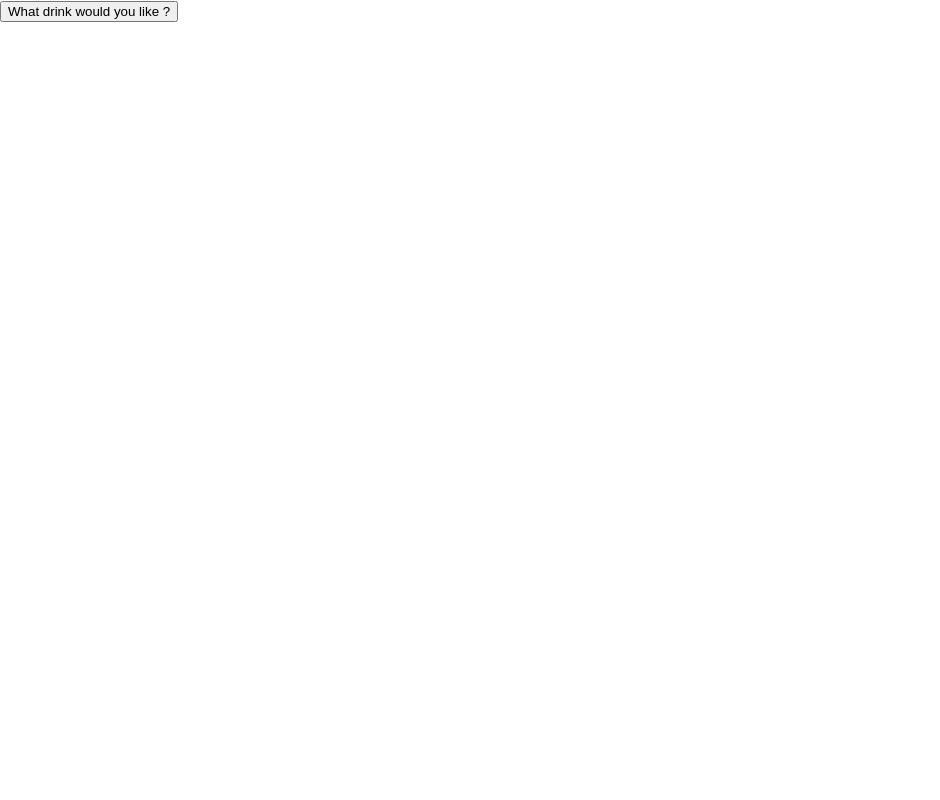
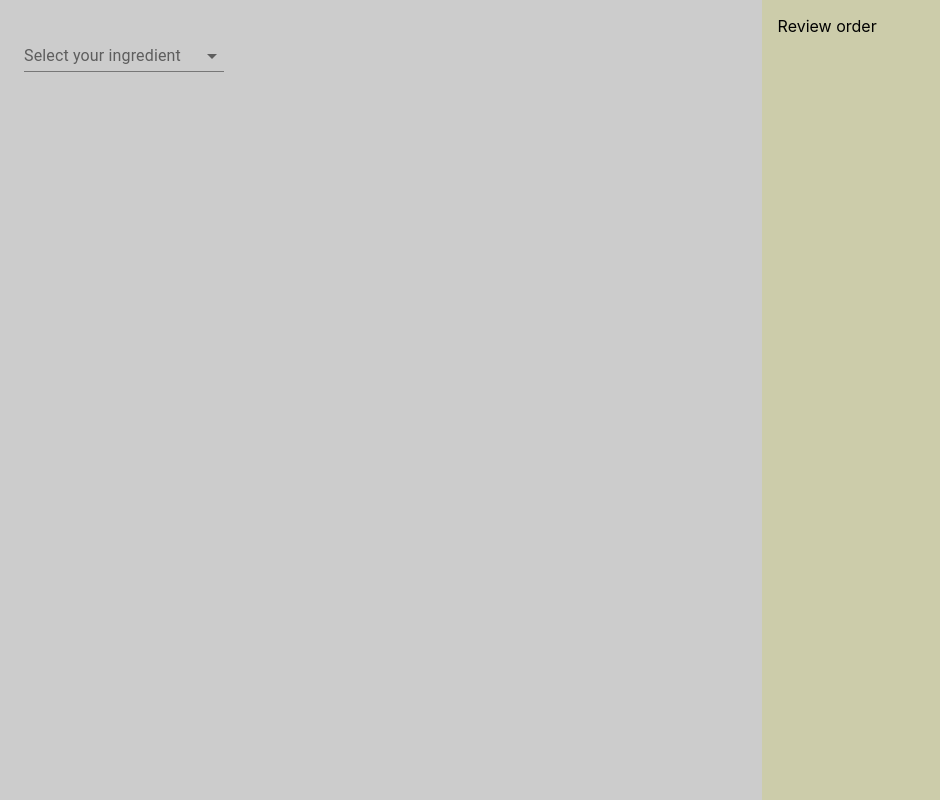
Before and after one commit to WebTerminator/exelero-fe-challenge, a React (Create React App) app: page / in a window 1280 px wide. Shown: the whole page, without its empty margins (0-940 px from the left). Built offline with nearby package versions, Linux system fonts and the light colour scheme.

Commit message:
setup for order and review screen

```diff
--- a/src/App.js
+++ b/src/App.js
@@ -1,23 +1,18 @@
 import React from "react";
-import { useSelector, useDispatch } from "react-redux";
-import { getView, setView } from "./ducks/view";
+import { useSelector } from "react-redux";
+
+import { getView } from "./ducks/view";
+import Order from "./components/Order";
+import Welcome from "./components/Welcome";
 
 const App = () => {
-  const dispatch = useDispatch();
   const { view } = useSelector(getView);
 
-  const handleOnClick = () => dispatch(setView("order"));
-
-  console.log("view: ", view);
   return (
     <div>
-      {/* SCREEN 1 - button to order drink */}
-      {view === "welcome" && (
-        <button onClick={handleOnClick}>What drink would you like ?</button>
-      )}
-      {view === "order" && <p>drink customization functionality</p>}
-      {/* SCREEN 1 - button to order drink */}
-      {/* SCREEN 1 - button to order drink */}
+      <Order />
+      {/* {view === "welcome" && <Welcome />}
+      {view === "order" && <Order />} */}
     </div>
   );
 };
--- /dev/null
+++ b/src/components/Order/index.js
@@ -0,0 +1,54 @@
+import React from "react";
+import { ReviewOrder, SelectOrder, Wrapper } from "./style";
+
+import { makeStyles } from "@material-ui/core/styles";
+import Select from "@material-ui/core/Select";
+import InputLabel from "@material-ui/core/InputLabel";
+import MenuItem from "@material-ui/core/MenuItem";
+import FormControl from "@material-ui/core/FormControl";
+
+const useStyles = makeStyles((theme) => ({
+  formControl: {
+    margin: theme.spacing(1),
+    minWidth: 200,
+  },
+  selectEmpty: {
+    marginTop: theme.spacing(2),
+  },
+}));
+
+const Order = () => {
+  const classes = useStyles();
+  const [ingredient, setIngredient] = React.useState("");
+
+  const handleChange = (event) => {
+    setIngredient(event.target.value);
+  };
+  return (
+    <Wrapper>
+      <SelectOrder>
+        <FormControl className={classes.formControl}>
+          <InputLabel id="demo-simple-select-helper-label">
+            Select your ingredient
+          </InputLabel>
+          <Select
+            labelId="demo-simple-select-helper-label"
+            id="demo-simple-select-helper"
+            value={ingredient}
+            onChange={handleChange}
+          >
+            <MenuItem value="">
+              <em>None</em>
+            </MenuItem>
+            <MenuItem value={10}>Vodka</MenuItem>
+            <MenuItem value={20}>Gin</MenuItem>
+            <MenuItem value={30}>Cognac</MenuItem>
+          </Select>
+        </FormControl>
+      </SelectOrder>
+      <ReviewOrder>Review order</ReviewOrder>
+    </Wrapper>
+  );
+};
+
+export default Order;
--- /dev/null
+++ b/src/components/Order/style.js
@@ -0,0 +1,22 @@
+import styled from "styled-components";
+
+export const Wrapper = styled.div`
+  width: 100%;
+  height: 100%;
+
+  display: flex;
+`;
+
+export const SelectOrder = styled.div`
+  display: flex;
+  flex: 3;
+  background-color: #ccc;
+  padding: 1rem;
+`;
+
+export const ReviewOrder = styled.div`
+  display: flex;
+  flex: 2;
+  background-color: #cca;
+  padding: 1rem;
+`;
--- /dev/null
+++ b/src/components/Welcome/index.js
@@ -0,0 +1,20 @@
+import React from "react";
+import { useDispatch } from "react-redux";
+
+import { setView } from "../../ducks/view";
+import { MuiButton, Wrapper } from "./style";
+
+const Welcome = () => {
+  const dispatch = useDispatch();
+  const handleOnClick = () => dispatch(setView("order"));
+
+  return (
+    <Wrapper>
+      <MuiButton onClick={handleOnClick} variant="contained" color="secondary">
+        Start customizing your drink
+      </MuiButton>
+    </Wrapper>
+  );
+};
+
+export default Welcome;
--- /dev/null
+++ b/src/components/Welcome/style.js
@@ -0,0 +1,18 @@
+import styled from "styled-components";
+import { Button } from "@material-ui/core";
+import { withStyles } from "@material-ui/core";
+
+export const MuiButton = withStyles({
+  root: {
+    fontSize: "1.5rem",
+    padding: "1rem 1.2rem",
+  },
+})(Button);
+
+export const Wrapper = styled.div`
+  height: 100%;
+
+  display: flex;
+  justify-content: center;
+  align-items: center;
+`;
--- a/src/index.css
+++ b/src/index.css
@@ -1,13 +1,21 @@
+html,
+body,
+#root,
+#root > div {
+  height: 100%;
+}
+
 body {
+  font-size: 16px;
   margin: 0;
-  font-family: -apple-system, BlinkMacSystemFont, 'Segoe UI', 'Roboto', 'Oxygen',
-    'Ubuntu', 'Cantarell', 'Fira Sans', 'Droid Sans', 'Helvetica Neue',
+  font-family: -apple-system, BlinkMacSystemFont, "Segoe UI", "Roboto", "Oxygen",
+    "Ubuntu", "Cantarell", "Fira Sans", "Droid Sans", "Helvetica Neue",
     sans-serif;
   -webkit-font-smoothing: antialiased;
   -moz-osx-font-smoothing: grayscale;
 }
 
 code {
-  font-family: source-code-pro, Menlo, Monaco, Consolas, 'Courier New',
+  font-family: source-code-pro, Menlo, Monaco, Consolas, "Courier New",
     monospace;
 }
```
Also changed, not shown: src/App.css (deleted, +0 -38 lines).
